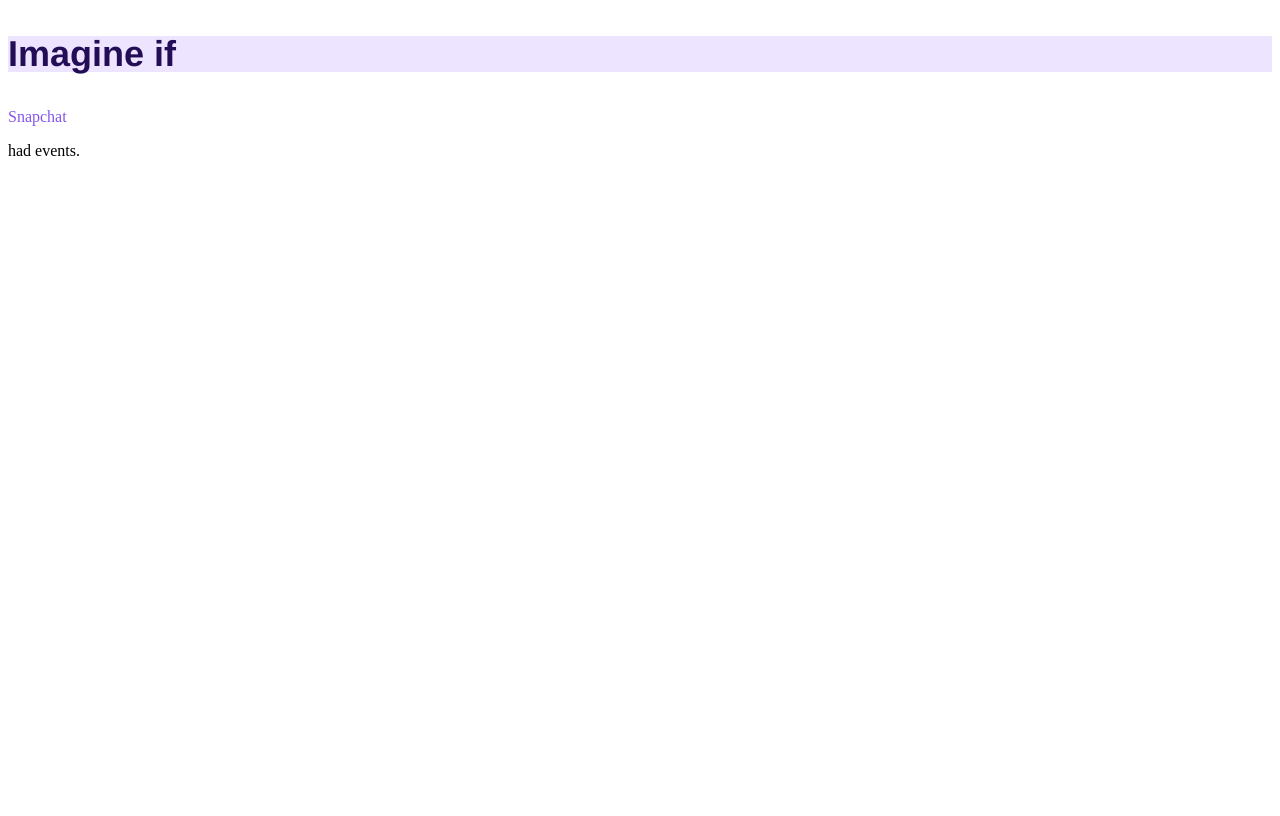
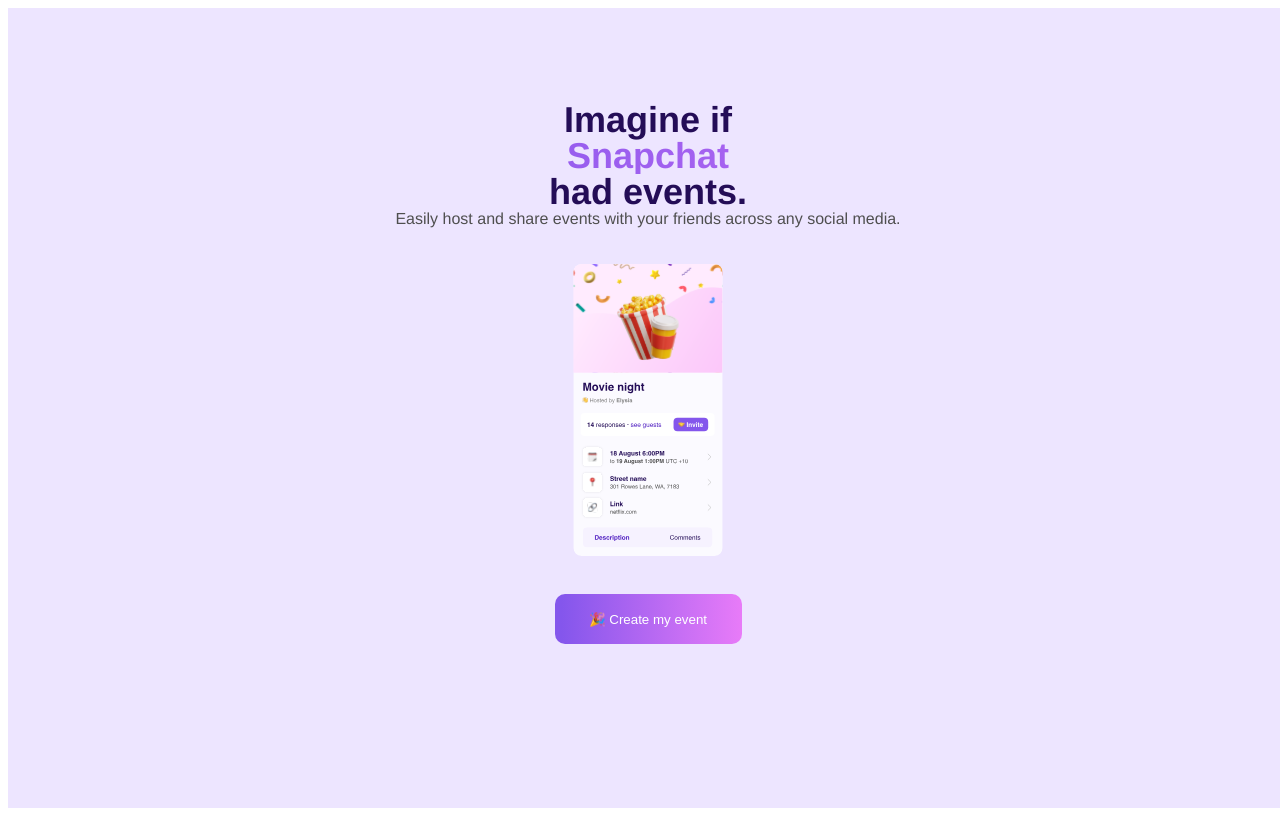
Before and after one commit to yujiawei427/SnapChatEvent, a React app: page / in a window 1280 px wide. Built offline with nearby package versions, Linux system fonts and the light colour scheme.

Commit message:
LandingPage

```diff
--- a/src/pages/LandingPage.tsx
+++ b/src/pages/LandingPage.tsx
@@ -1,14 +1,31 @@
-import { withRouter } from "react-router";
+import {
+  Link,
+  withRouter
+} from 'react-router-dom';
 import { Container } from "semantic-ui-react";
 import './LandingPage/LandingPage.less';
+import landingPageImage from '../image/landingPageImage.svg'
 
 const LandingPage: React.FunctionComponent = () => {
 
   return (
-    <div>
-      <p className='header'>Imagine if</p>
-      <p className='highlight'>Snapchat</p>
-      <p>had events.</p>
+    <div className='container'>
+      <div className='header-box'>
+        <div className='header'>
+          <p>Imagine if</p>
+          <p className='highlight'>Snapchat</p>
+          <p>had events.</p>
+        </div>
+        <div className='sub-header'>
+          <p>Easily host and share events with your friends across any social media.</p>
+        </div>
+      </div>
+      <div>
+        <img src={landingPageImage} className='example-img' />
+      </div>
+      <Link to='/create'>
+        <button className='create-event-button'>🎉 Create my event</button>
+      </Link>
     </div>
   )
 };
--- a/src/pages/LandingPage/LandingPage.less
+++ b/src/pages/LandingPage/LandingPage.less
@@ -1,11 +1,36 @@
+p{
+  margin:auto;
+  }
+
+.container {
+  background-color: #EDE5FF;
+  text-align: center;
+  min-width: 100vw;
+  min-height: 100vh;
+}
+
+.header-box {
+  padding: 94px 27px 36px;
+}
+
 .header {
   font-family: 'Helvetica';
   font-style: normal;
   font-weight: 700;
   font-size: 36px;
   line-height: 36px;
+  text-align: center;
   color: #240D57;
-  background-color: #EDE5FF;
+}
+
+.sub-header {
+  font-family: 'Helvetica';
+  font-style: normal;
+  font-weight: 300;
+  font-size: 16px;
+  line-height: 18px;
+  text-align: center;
+  color: #4F4F4F;
 }
 
 .highlight {
@@ -14,3 +39,18 @@
   -webkit-text-fill-color: transparent;
   background-clip: text;
 }
+
+.example-img {
+  width: 165.63px;
+  height: 292px;
+}
+
+.create-event-button {
+  width: 187px;
+  height: 50px;
+  background: linear-gradient(90deg, #8456EC 3.25%, #E87BF8 100%);
+  border-radius: 10px;
+  color: #FFFFFF;
+  border-style: none;
+  margin: 34px 0px 14px;
+}
```
Also changed, not shown: src/image/birthdayCake.png (renamed from public/birthdayCake.png), src/image/landingPageImage.svg (renamed from public/landingPageImage.svg).
